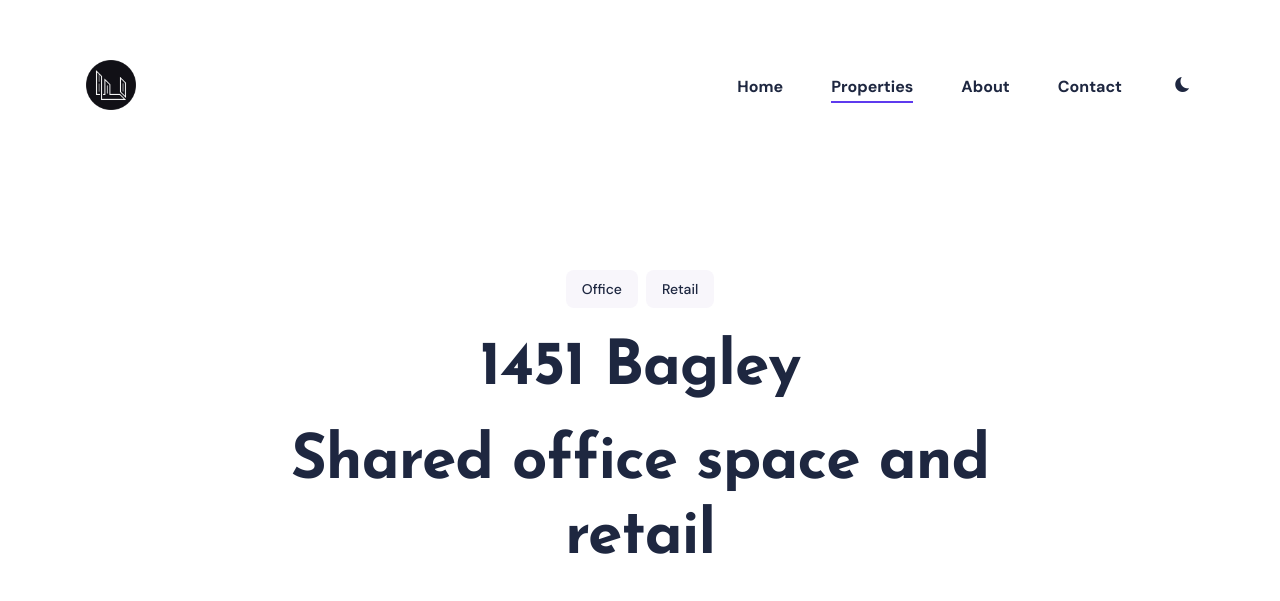
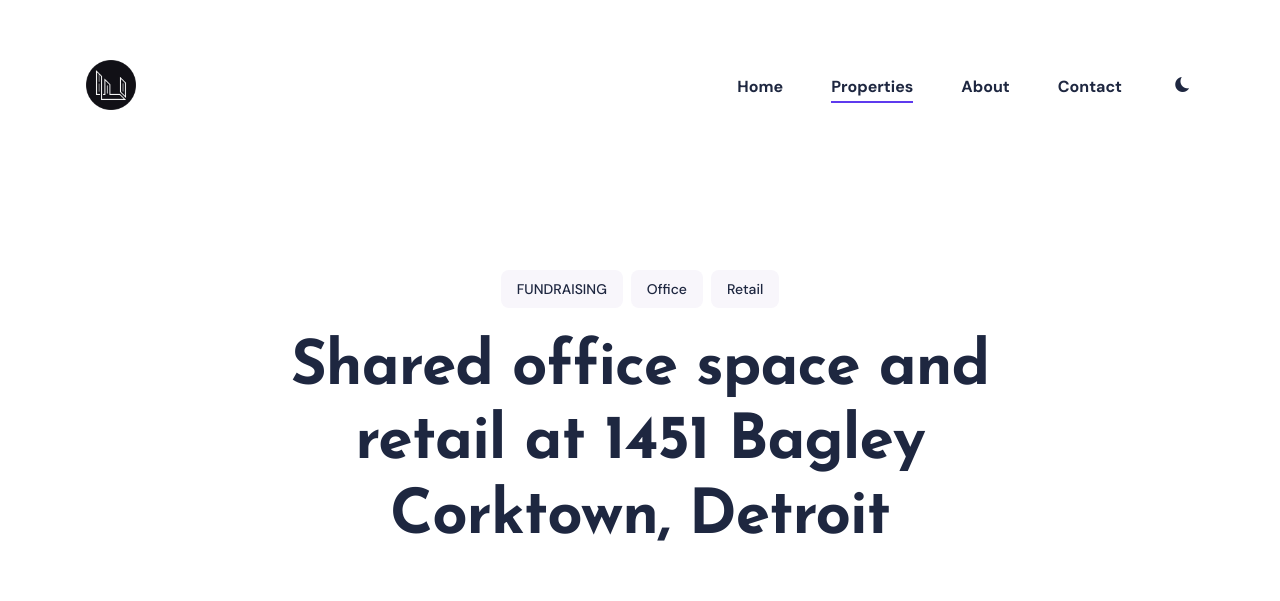
Before and after one commit to balletrealestate/balletrealestate.github.io, a Jekyll site: the page built from _posts/2022-01-07-1451-bagley.markdown, in a window 1280 px wide and 1400 px high. Shown: the top 601 px of the window. Built offline with Jekyll 4.4.1, drawn with Linux system fonts in a browser that asks for light colours; nearby versions of some CDN libraries; some of the changed text lies outside the part shown; grey boxes are pictures that could not be loaded.

Commit message:
property title and handle changes

```diff
--- a/_data/settings.yml
+++ b/_data/settings.yml
@@ -72,7 +72,7 @@
 #-------------------------------
 # Subscribe Settings
 mailchimp:
-  mailchimp__title: Get project updates # Add your Title
+  mailchimp__title: Get development updates # Add your Title
   mailchimp__identifier: "https://balletrealestate.us20.list-manage.com/subscribe/post?u=222a5f53d48045d43f6467e79&amp;id=33a44edbf3"
   mailchimp__button__text: Subscribe # Add your button text.
   mailchimp__bg__color: "#f2eef8" # To change the color of the figure, add a hexadecimal color code (HEX). For example - "#f2eef8" (You can generate any color here - https://htmlcolorcodes.com/).
--- a/_layouts/post.html
+++ b/_layouts/post.html
@@ -15,7 +15,6 @@
           </div>
         {% endif %}
 
-        <h1 class="post__title">{{ page.handle | escape }}</h1>
         <h1 class="post__title">{{ page.title | escape }}</h1>
 
       </div>
--- a/_posts/2022-01-07-1451-bagley.markdown
+++ b/_posts/2022-01-07-1451-bagley.markdown
@@ -1,9 +1,9 @@
 ---
 layout: post
-title: Shared office space and retail
-handle: 1451 Bagley
+title: Shared office space and retail at 1451 Bagley Corktown, Detroit
+handle: "FUNDRAISING: 1451 Bagley"
 date:   2022-01-07 10:48:48 +0500
 image:  '/images/1451-bagley.png'
-tags:   [office, retail]
+tags:   [FUNDRAISING, office, retail]
 menu: Properties
 ---
```
